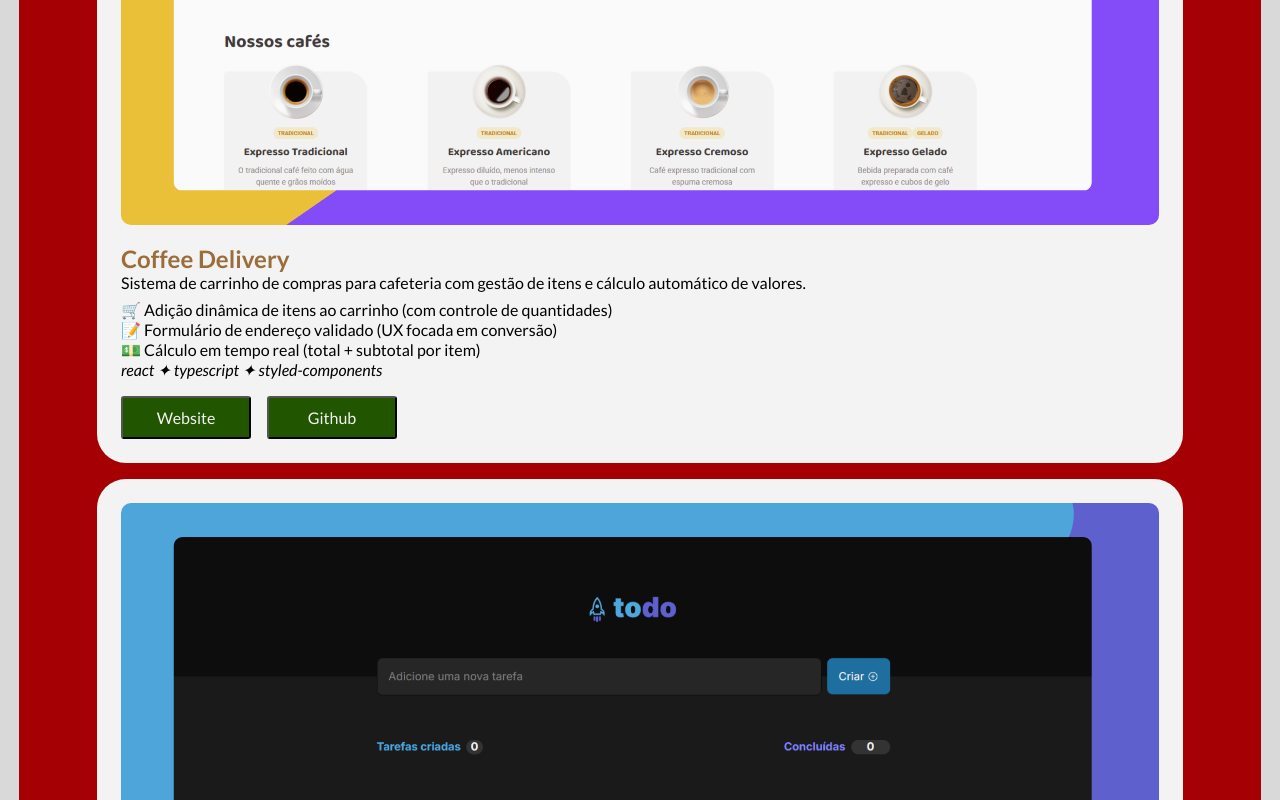
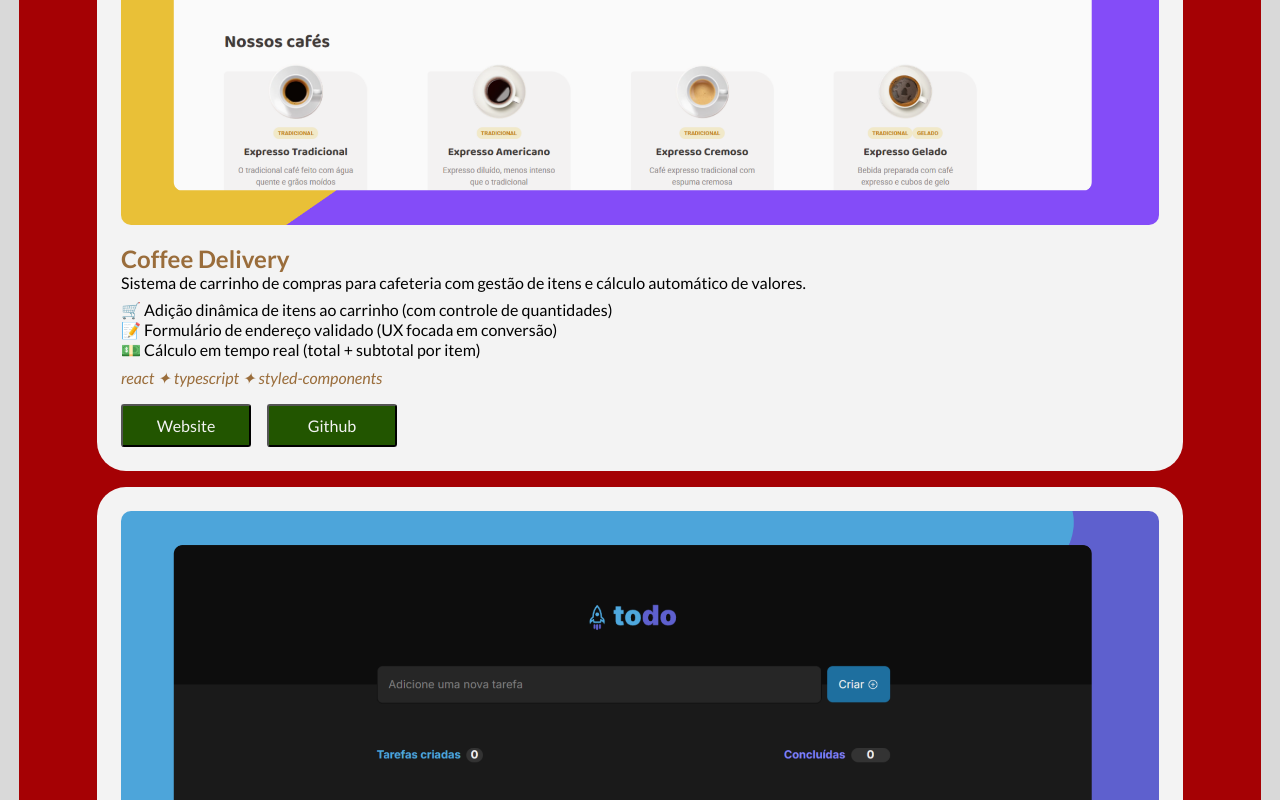
Before and after one commit to helzaaragao/Portfolio, a React (Vite) app: page / in a window 1280 px wide. Shown: the part 771-1571 px from the top of the page. Built offline with nearby package versions, Linux system fonts and the light colour scheme; no server answers.

Commit message:
Lógica de envio da mensagem do usuário

```diff
--- a/package.json
+++ b/package.json
@@ -10,6 +10,7 @@
     "preview": "vite preview"
   },
   "dependencies": {
+    "@emailjs/browser": "^4.4.1",
     "@phosphor-icons/react": "^2.1.10",
     "@radix-ui/react-accordion": "^1.2.0",
     "@tanstack/react-query": "^5.80.7",
--- a/src/components/Cards/index.tsx
+++ b/src/components/Cards/index.tsx
@@ -48,8 +48,8 @@ export function Card() {
                        <i>{project.technologies}</i>
                     </div>
                     <div>
-                        <button><a href={project.deploy_url}>Website</a></button>
-                        <button><a href={project.github_url}>Github</a></button>
+                        <button><a href={project.deploy_url} target="_blank">Website</a></button>
+                        <button><a href={project.github_url} target="_blank">Github</a></button>
                     </div>
                 </CardTexts>
             </CardContainer>
--- a/src/components/Cards/styles.ts
+++ b/src/components/Cards/styles.ts
@@ -21,6 +21,7 @@ export const CardContainer = styled.main`
      }
 `
 export const CardImage = styled.section`
+
     img {
         width: 100%;
         border-radius: 10px;
@@ -37,6 +38,10 @@ export const CardTexts = styled.section`
         }
         div{
             margin-top: 0.5rem;
+            margin-bottom: 0.5rem;
+        }
+        i{
+            color: ${(props) => props.theme['golden-brown']};
         }
     }
 
--- a/src/components/Header/index.tsx
+++ b/src/components/Header/index.tsx
@@ -2,6 +2,19 @@ import * as Accordion from '@radix-ui/react-accordion'
 import React, { useState } from "react";
 import { Content, FormContainer, HeaderAcc, HeaderRoot, Item, Trigger } from './styles';
 import { ArrowLeftIcon, CalendarCheckIcon, LinkedinLogoIcon } from '@phosphor-icons/react';
+import emailjs from '@emailjs/browser';
+
+interface FormData {
+    name: string,
+    email: string,
+    userMessage: string
+}
+
+const emailjsConfig = {
+    serviceId: import.meta.env.VITE_PUBLIC_EMAILJS_SERVICE_ID || '',
+    templateId: import.meta.env.VITE_PUBLIC_EMAILJS_TEMPLATE_ID_ADMIN || '',
+    admId: import.meta.env.VITE_PUBLIC_EMAILJS_USER_ID || ''
+}
 
 export function Header(){
     const [showForm, setShowForm] = useState(false);
@@ -28,7 +41,7 @@ export function Header(){
                             <FormContainer>
                                 <aside >
                                    <a onClick={handleBackClick}><ArrowLeftIcon size={16} />Voltar</a>
-                                    <p>O e-mail que você estará mandando mensagem é exclusivamente para e-mails profissionais  (helzaragao@gmail.com), qualquer outro tópico mande pelo Linkedin!</p>
+                                    <p>O e-mail que você estará mandando mensagem é exclusivamente para e-mails profissionais(helzaragao@gmail.com), qualquer outro tópico mande pelo Linkedin!</p>
                                 </aside>
                                 <form onSubmit={handleSubmit}>
                                     <div>
```
Also changed, not shown: 2 other files (tests, documents, lock files or other folders).
